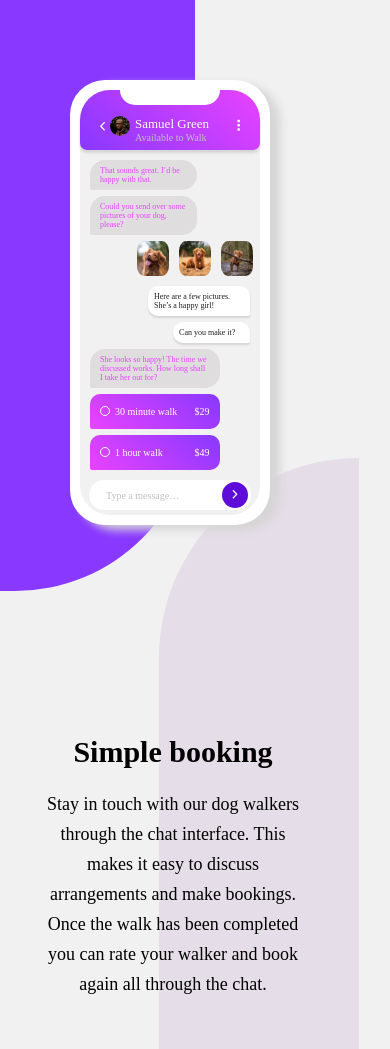
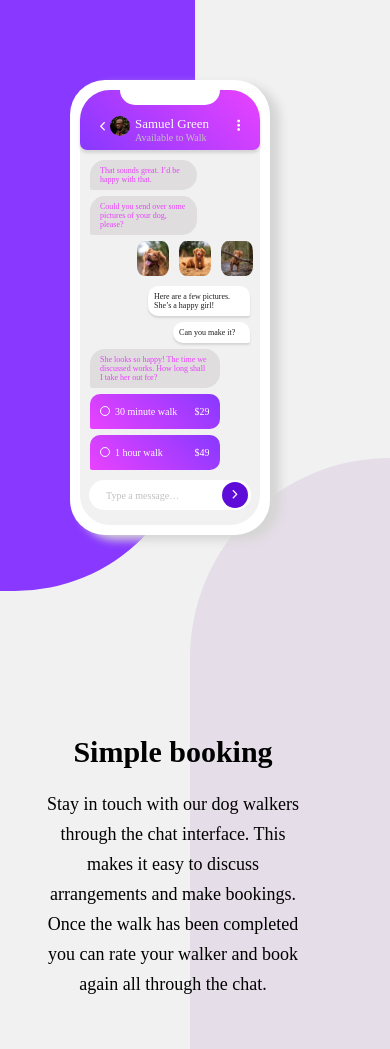
Before and after one commit to Favalcodes/chat-landing, a plain HTML site: page index.html in a window 390 px wide. Drawn offline with Linux system fonts and the light colour scheme; files whose address does not match are found by name; a web font is replaced by a local one.

Commit message:
update style

```diff
--- a/css/style.css
+++ b/css/style.css
@@ -318,7 +318,7 @@ body{
         top: 80px;
         left: 70px;
         width: 200px;
-        height: 445px;
+        height: 455px;
         background-color: #fff;
         border-radius: 35px;
         box-shadow: #d6d5d5 10px 5px 10px 0px;
@@ -326,7 +326,7 @@ body{
     .screen{
         position: relative;
         width: 180px;
-        height: 425px;
+        height: 435px;
         background: #f1f1f1;
         margin: 10px auto;
         border-radius: 30px;
@@ -471,7 +471,7 @@ body{
         height: 70vh;
         border-top-left-radius: 250px;
         top: 400px;
-        left: 78px;
+        right: 0;
         position: absolute;
         z-index: -1;
     }
```
